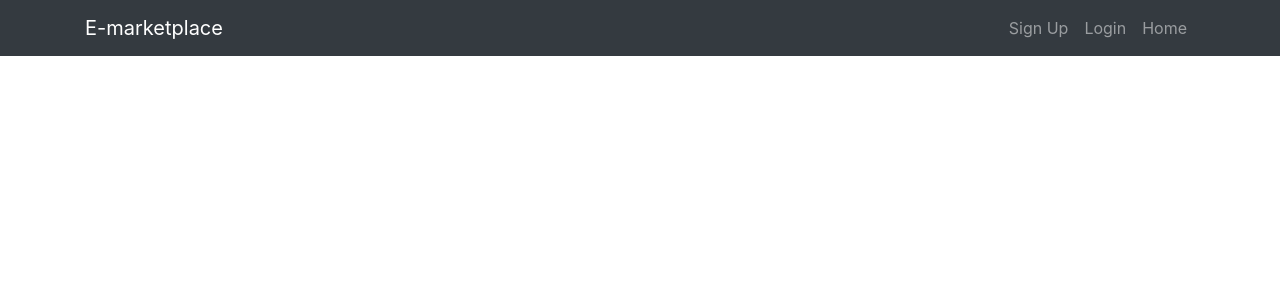
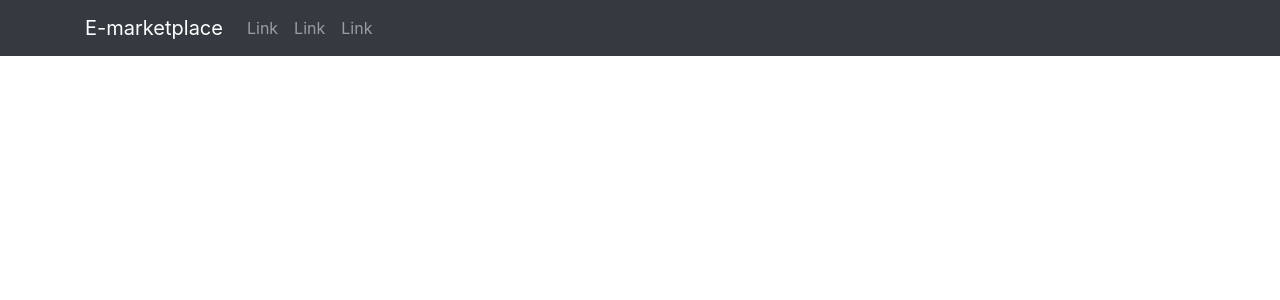
Before and after one commit to codingwolf-at/e-marketplace, a PHP site: page /test.html in a window 1280 px wide. Shown: the top 300 px of the page. Run offline with PHP 8.4, Linux system fonts and the light colour scheme.

Commit message:
completed landing page

```diff
--- a/style.css
+++ b/style.css
@@ -25,7 +25,7 @@
     text-align: center;
     color: white;
     padding-top: 40em;
-    background-position: center;
+    background-position: center center;
     background-image: url(img/home/background.jpg);
     background-repeat: no-repeat;
     background-size: contain;
--- a/test.html
+++ b/test.html
@@ -30,20 +30,27 @@
                 <a href="index.html" class="navbar-brand">E-marketplace</a>
             </div>
 
-            <!-- Website Links -->
-            <div>
-                <ul class="nav navbar-nav">
+
+            <!-- Toggler/collapsibe Button -->
+            <button class="navbar-toggler" type="button" data-toggle="collapse" data-target="#collapsibleNavbar">
+                 <span class="navbar-toggler-icon"></span>
+            </button>
+
+            <!-- Navbar links -->
+  <div class="collapse navbar-collapse" id="collapsibleNavbar">
+    <ul class="navbar-nav">
       <li class="nav-item">
-                        <a href="signup.html" class="nav-link">Sign Up</a>
+        <a class="nav-link" href="#">Link</a>
       </li>
       <li class="nav-item">
-                        <a href="login.html" class="nav-link">Login</a>
+        <a class="nav-link" href="#">Link</a>
       </li>
       <li class="nav-item">
-                        <a href="index.html" class="nav-link">Home</a>
+        <a class="nav-link" href="#">Link</a>
       </li>
     </ul>
   </div>
+
 
         </div>
     </nav>
```
Also changed, not shown: index.html (+6 -1 lines), login.html (added, +11 -0 lines), signup.html (added, +11 -0 lines). Lines whose indentation alone changed are shown as unchanged.
